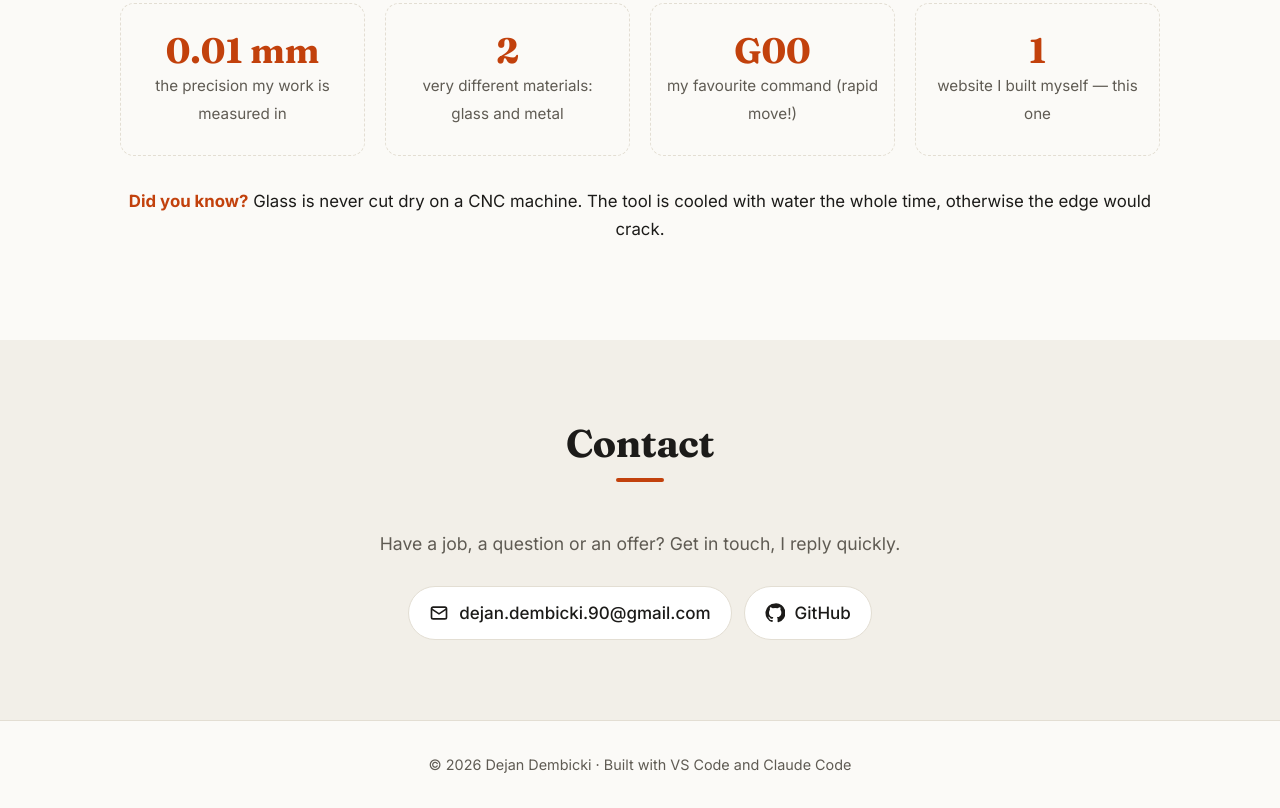
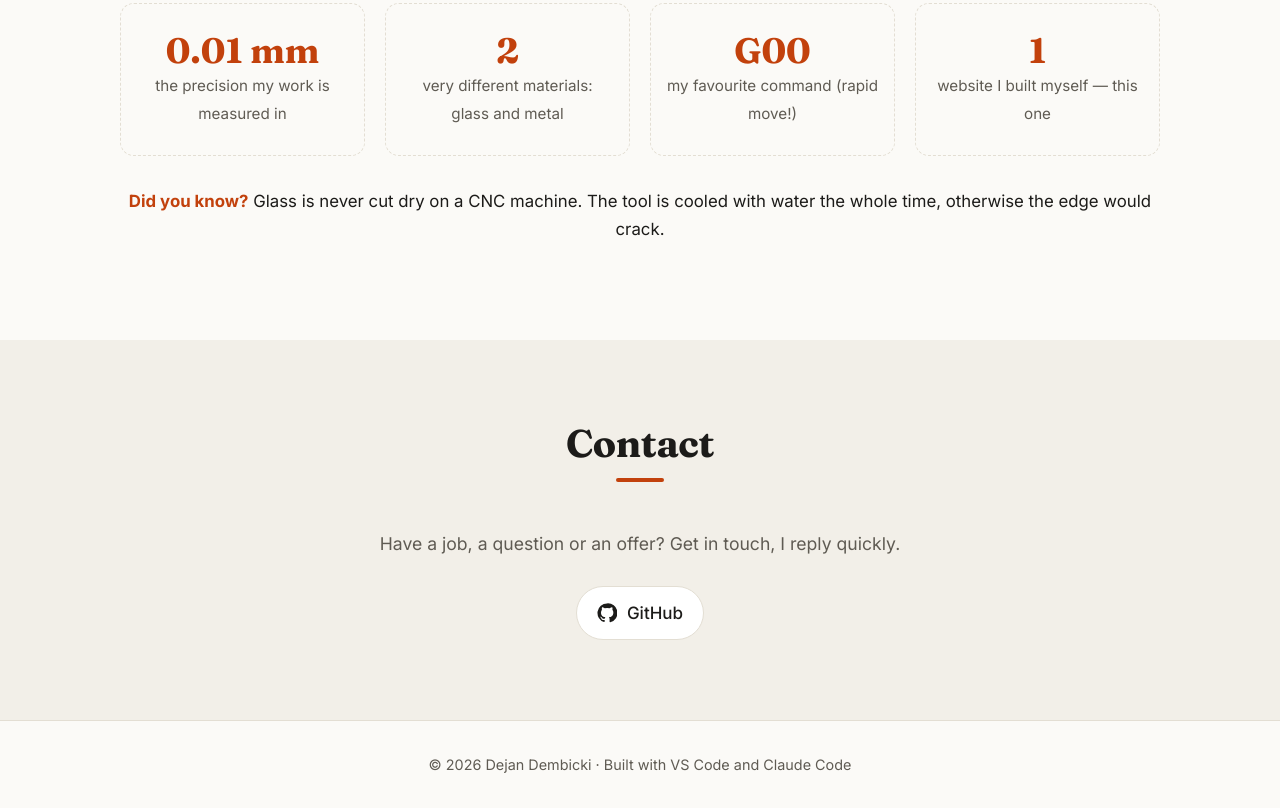
Before and after one commit to dejandembicki/dejandembicki.github.io, a website with bundled scripts: page site/index.html in a window 1280 px wide. Shown: the part 3293-4101 px from the top of the page. Built offline with nearby package versions, Linux system fonts and the light colour scheme.

Commit message:
Remove email address from the contact section and structured data

```diff
--- a/site/index.html
+++ b/site/index.html
@@ -44,7 +44,6 @@
       "description": "Mechanical technician and CNC operator working on glass and metal processing.",
       "url": "https://dejandembicki90-ctrl.github.io/licni-sajt/",
       "image": "https://dejandembicki90-ctrl.github.io/licni-sajt/images/og-image.png",
-      "email": "mailto:dejan.dembicki.90@gmail.com",
       "address": { "@type": "PostalAddress", "addressCountry": "RS" },
       "knowsLanguage": ["sr", "en"],
       "knowsAbout": ["CNC machining", "G-code", "Glass processing", "Metal processing", "Technical drawings"],
@@ -262,12 +261,6 @@
         <p class="contact__lead" data-i18n="contact.lead">Have a job, a question or an offer? Get in touch, I reply quickly.</p>
         <ul class="contact__list">
           <li>
-            <a href="mailto:dejan.dembicki.90@gmail.com">
-              <svg viewBox="0 0 24 24" width="20" height="20" fill="none" stroke="currentColor" stroke-width="2" aria-hidden="true"><rect x="3" y="5" width="18" height="14" rx="2"/><path d="m3 7 9 6 9-6"/></svg>
-              dejan.dembicki.90@gmail.com
-            </a>
-          </li>
-          <li>
             <a href="https://github.com/dejandembicki90-ctrl" target="_blank" rel="noopener">
               <svg viewBox="0 0 24 24" width="20" height="20" fill="currentColor" aria-hidden="true"><path d="M12 .5a11.5 11.5 0 0 0-3.6 22.4c.6.1.8-.3.8-.6v-2c-3.2.7-3.9-1.5-3.9-1.5-.5-1.3-1.3-1.7-1.3-1.7-1-.7.1-.7.1-.7 1.2.1 1.8 1.2 1.8 1.2 1 1.8 2.8 1.3 3.5 1 .1-.8.4-1.3.7-1.6-2.6-.3-5.3-1.3-5.3-5.7 0-1.3.5-2.3 1.2-3.1-.1-.3-.5-1.5.1-3.1 0 0 1-.3 3.2 1.2a11 11 0 0 1 5.8 0c2.2-1.5 3.2-1.2 3.2-1.2.6 1.6.2 2.8.1 3.1.8.8 1.2 1.9 1.2 3.1 0 4.4-2.7 5.4-5.3 5.7.4.4.8 1.1.8 2.2v3.3c0 .3.2.7.8.6A11.5 11.5 0 0 0 12 .5z"/></svg>
               GitHub
```
